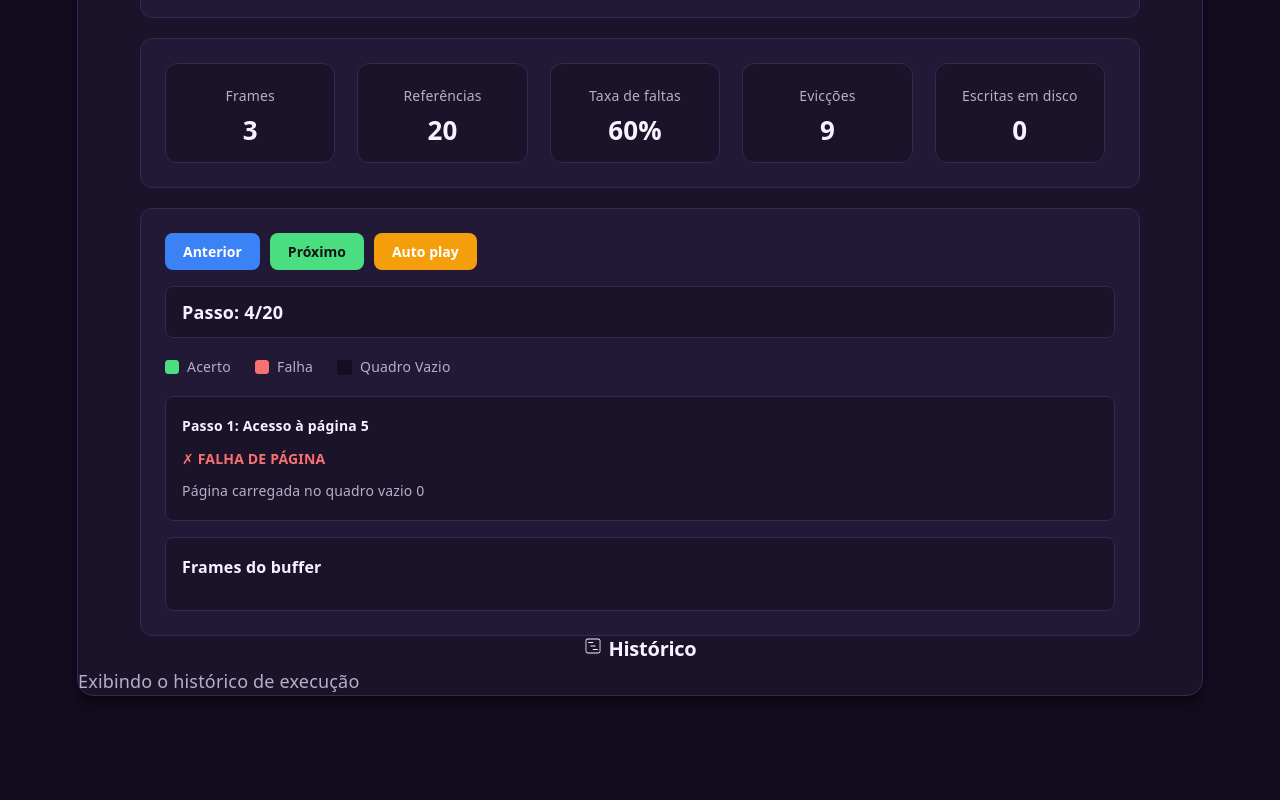
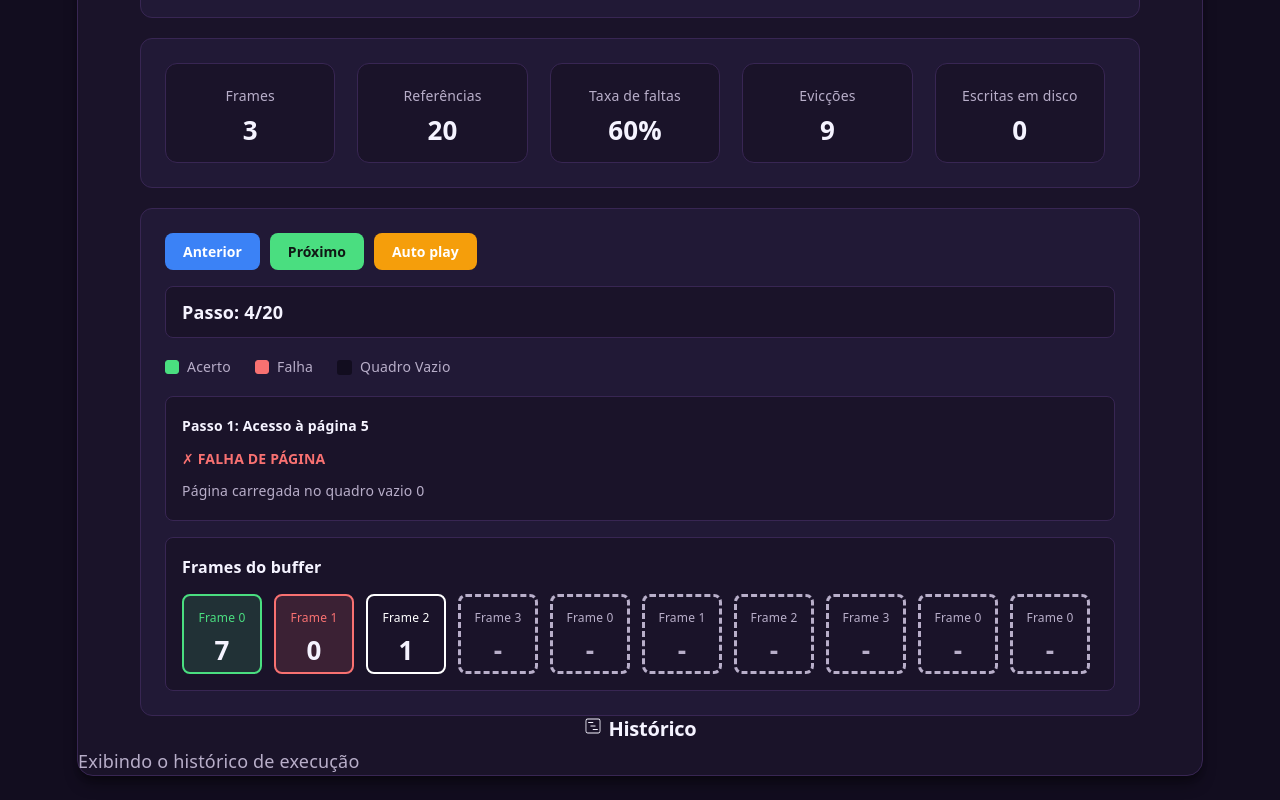
Before and after one commit to FelipeGabriel05/paginacao-SO, a React (Vite) app in the folder paginacao/: page / in a window 1280 px wide. Shown: the part 359-1159 px from the top of the page. Before the commit the page ends 1079 px from the top, so only its background shows below. Built offline with nearby package versions, Linux system fonts and the light colour scheme.

Commit message:
adição de layout dos quadros do buffer

```diff
--- a/paginacao/src/components/SimulationCard/frames.jsx
+++ b/paginacao/src/components/SimulationCard/frames.jsx
@@ -0,0 +1,17 @@
+import "./index.css"
+
+
+const Frame = ({ numero, pagina, estado }) => {
+    return (
+        <div className={`frame ${estado}`}>
+            <span className="frame-number">
+                Frame {numero}
+            </span>
+            <span className="frame-page">
+                {pagina ?? "-"}
+            </span>
+        </div>
+    )
+}
+
+export default Frame;
--- a/paginacao/src/components/SimulationCard/index.css
+++ b/paginacao/src/components/SimulationCard/index.css
@@ -210,6 +210,89 @@
 
 .frames-container {
     display: flex;
-    gap: 10px;
+    gap: 12px;
     flex-wrap: wrap;
 }
+
+.frame {
+    width: 80px;
+    height: 80px;
+
+    display: flex;
+    flex-direction: column;
+    justify-content: center;
+    align-items: center;
+
+    border-radius: 8px;
+    box-sizing: border-box;
+
+    transition: 0.2s ease;
+}
+
+.frame-number {
+    font-size: 12px;
+    font-weight: 500;
+    margin-bottom: 6px;
+}
+
+.frame-page {
+    font-size: 26px;
+    font-weight: 700;
+}
+
+/* Frame com acerto = cor verde */
+.frame.hit {
+    background-color: rgba(74, 222, 128, 0.15);
+    border: 2px solid var(--success);
+}
+
+.frame.hit .frame-number {
+    color: var(--success);
+}
+
+.frame.hit .frame-page {
+    color: var(--text-h);
+}
+
+/* Frame com falha = cor vermelho */
+.frame.fault {
+    background-color: rgba(248, 113, 113, 0.15);
+    border: 2px solid var(--error);
+}
+
+.frame.fault .frame-number {
+    color: var(--error);
+}
+
+.frame.fault .frame-page {
+    color: var(--text-h);
+}
+
+/* Frame vazio */
+.frame.empty {
+    border-style: dashed;
+    background-size: 8px 8px;
+    border: 1px solid darkslategray dashed;
+}
+
+.frame.empty .frame-number {
+    color: var(--text-muted);
+}
+
+.frame.empty .frame-page {
+    color: var(--text-muted);
+}
+
+/* Frame não usado no momento */
+.frame.unused {
+    border: 2px solid #ffffff;
+    color: #181323;
+}
+
+.frame.unused .frame-number {
+    color:  #ffffff;
+}
+
+.frame.unused .frame-page {
+    color: var(--text-h);
+}
--- a/paginacao/src/components/SimulationCard/simulation-card.jsx
+++ b/paginacao/src/components/SimulationCard/simulation-card.jsx
@@ -1,4 +1,5 @@
 import "./index.css";
+import Frame from "./frames";
 
 const SimulationCard = () => {
     return (
@@ -48,7 +49,25 @@ const SimulationCard = () => {
                 <h3>Frames do buffer</h3>
 
                 <div className="frames-container">
-                    {/* Os frames serão adicionados aqui depois */}
+                    <Frame numero={0} pagina={7} estado="hit" />
+                    <Frame numero={1} pagina={0} estado="fault" />
+                    <Frame numero={2} pagina={1} estado="unused" />
+                    <Frame numero={3} pagina={null} estado="empty" />
+                    <Frame numero={0} pagina={null} estado="empty" />
+                    <Frame numero={1} pagina={null} estado="empty" />
+                    <Frame numero={2} pagina={null} estado="empty" />
+                    <Frame numero={3} pagina={null} estado="empty" />
+                    <Frame numero={0} pagina={null} estado="empty" />
+                    <Frame numero={0} pagina={null} estado="empty" />
+
+                    {/* {frames.map((frame, index) => (
+                        <Frame
+                            key={index}
+                            numero={index}
+                            pagina={frame.pagina}
+                            estado={frame.estado}
+                        />
+                    ))} */}
                 </div>
             </div>
         </div>
```
